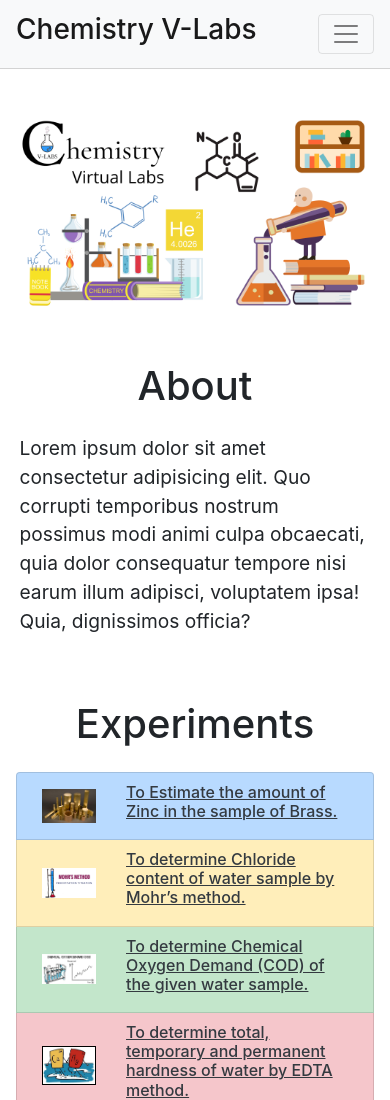
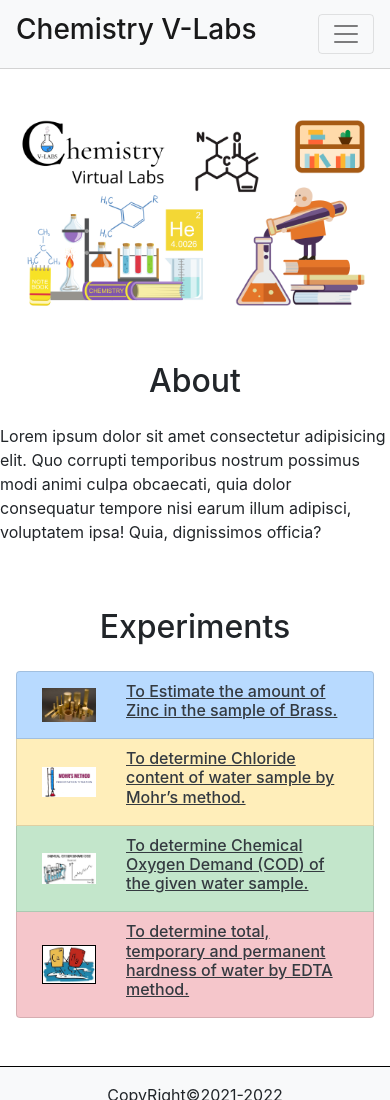
Before and after one commit to Balaji-200/Chemistry-VLab, a plain HTML site: page index.html in a window 390 px wide. Shown: the top 1100 px of the page. Drawn offline with nearby package versions, Linux system fonts and the light colour scheme.

Commit message:
adjusted font-size

```diff
--- a/css/style.css
+++ b/css/style.css
@@ -69,6 +69,13 @@ canvas {
     height: 60px;
   }
   #about p {
-    width: 90%;
+    width: 100%;
+    font-size: 1rem;
+  }
+  #about h1{
+    font-size: 2rem;
+  }
+  #experiments h1{
+    font-size: 2rem;
   }
 }
```
